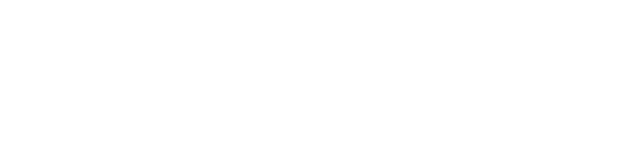
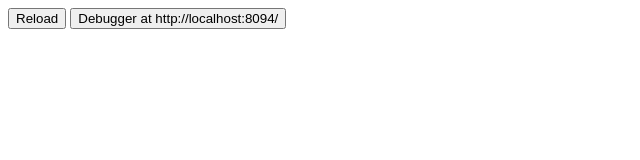
Before and after one commit to KraftyFX/aex, a website: page cep/ejs/mocha.ejs in a window 1280 px wide. Shown: the whole page, without its empty margins (0-640 px from the left). Drawn offline with nearby package versions, Linux system fonts and the light colour scheme; files that its build step writes are made by us from their sources.

Commit message:
Adding buttons to access the debugger more easily

```diff
--- a/cep/ejs/mocha.ejs
+++ b/cep/ejs/mocha.ejs
@@ -18,6 +18,8 @@
         </script>
     </head>
     <body unselectable="on">
+        <button onclick="location.reload(true)">Reload</button>
+        <button onclick="cep.util.openURLInDefaultBrowser('http://localhost:8094/')">Debugger at http://localhost:8094/</button>
         <div id="mocha"></div>
     </body>
 </html>
```
